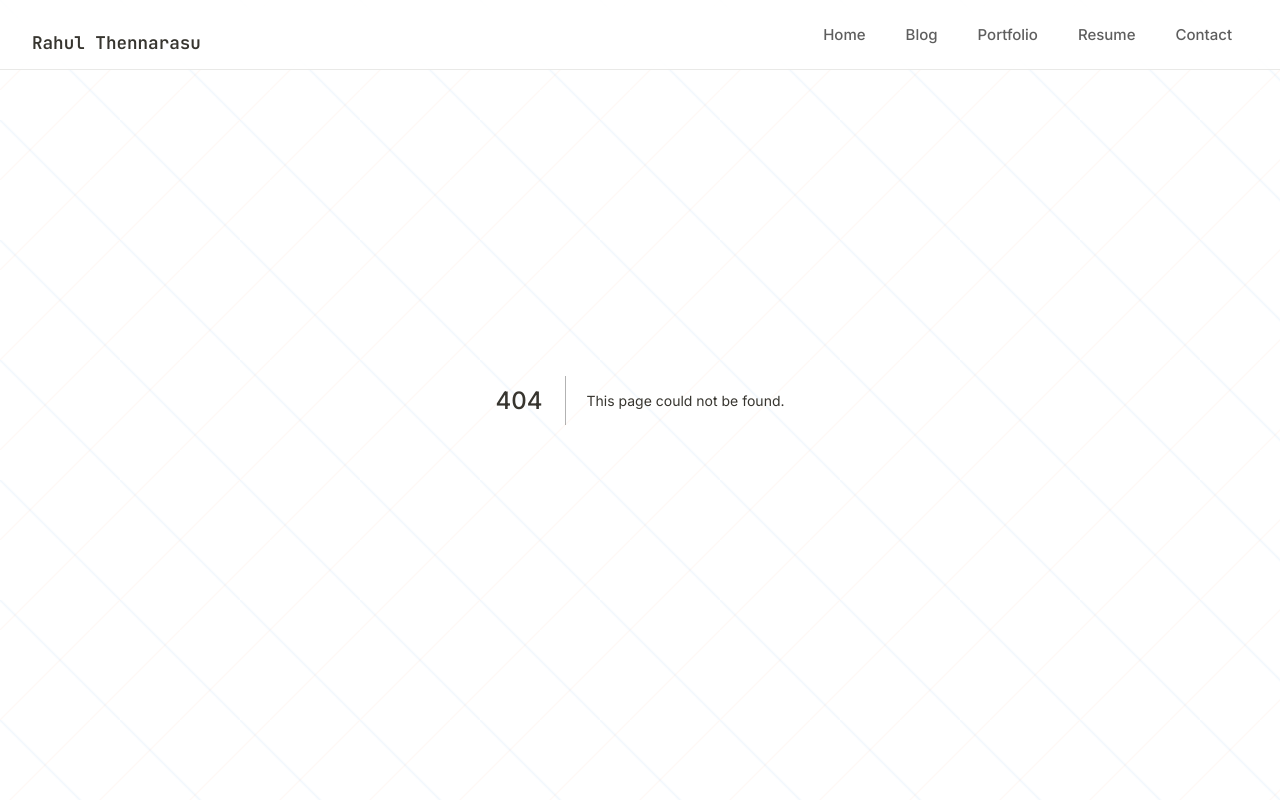
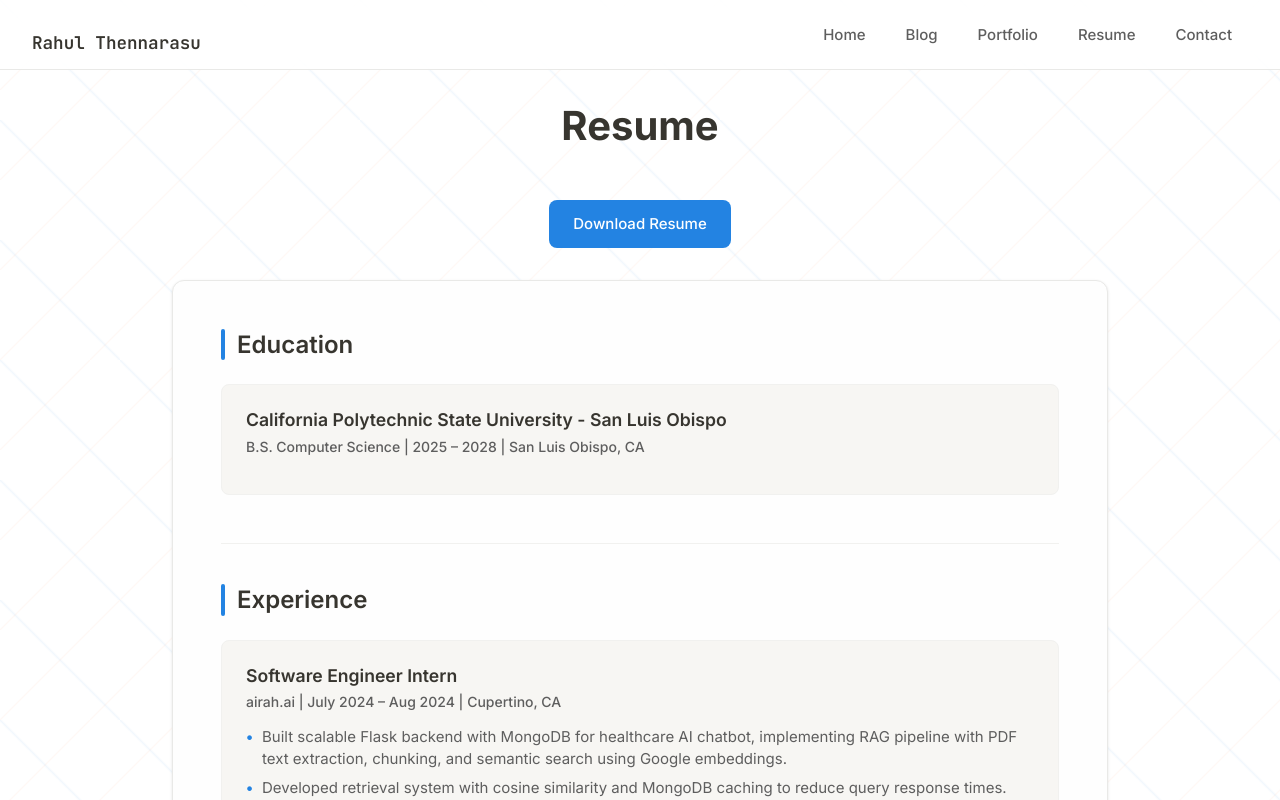
Before and after one commit to RahulThennarasu/bootcamp-project-2025, a Next.js app in the folder bootcamp-milestone-2/: page /resume in a window 1280 px wide. Before the commit this address had no page. Shown: the top 800 px of the page. Built offline with nearby package versions, Linux system fonts and the light colour scheme.

Commit message:
feat: create resume page with experience and skills sections

```diff
--- a/bootcamp-milestone-2/src/app/globals.css
+++ b/bootcamp-milestone-2/src/app/globals.css
@@ -265,3 +265,148 @@
   transform: translateY(-1px);
   box-shadow: 0 4px 12px rgba(35, 131, 226, 0.3);
 }
+
+/* Resume Styles */
+.resume {
+  background: var(--bg-card);
+  border: 1px solid var(--border);
+  border-radius: 12px;
+  padding: 3rem;
+  margin: 2rem 0;
+  box-shadow: var(--shadow);
+}
+
+.section {
+  margin-bottom: 2.5rem;
+  padding-bottom: 2rem;
+  border-bottom: 1px solid var(--border-light);
+}
+
+.section:last-child {
+  border-bottom: none;
+  margin-bottom: 0;
+}
+
+.section-title {
+  font-size: 1.5rem;
+  font-weight: 600;
+  color: var(--text-primary);
+  margin-bottom: 1.5rem;
+  position: relative;
+  padding-left: 1rem;
+}
+
+.section-title::before {
+  content: '';
+  position: absolute;
+  left: 0;
+  top: 0;
+  bottom: 0;
+  width: 4px;
+  background: var(--accent-blue);
+  border-radius: 2px;
+}
+
+.entry {
+  background: var(--bg-secondary);
+  border: 1px solid var(--border-light);
+  border-radius: 8px;
+  padding: 1.5rem;
+  margin-bottom: 1rem;
+  transition: all 0.2s ease;
+}
+
+.entry:hover {
+  background: var(--bg-hover);
+  border-color: var(--border);
+}
+
+.entry-title {
+  font-size: 1.1rem;
+  font-weight: 600;
+  color: var(--text-primary);
+  margin-bottom: 0.25rem;
+}
+
+.entry-info {
+  color: var(--accent-green);
+  font-weight: 500;
+  font-size: 14px;
+  margin-bottom: 0.75rem;
+}
+
+.entry-description {
+  list-style: none;
+  margin: 0;
+}
+
+.entry-description li {
+  color: var(--text-secondary);
+  margin-bottom: 0.4rem;
+  padding-left: 1rem;
+  position: relative;
+  font-size: 15px;
+  line-height: 1.5;
+}
+
+.entry-description li::before {
+  content: '•';
+  position: absolute;
+  left: 0;
+  color: var(--accent-blue);
+  font-weight: bold;
+}
+
+.download-resume-container {
+  text-align: center;
+  margin-bottom: 2rem;
+}
+
+.download-resume-container a {
+  display: inline-flex;
+  align-items: center;
+  background: var(--accent-blue);
+  color: white;
+  padding: 0.75rem 1.5rem;
+  border-radius: 8px;
+  text-decoration: none;
+  font-weight: 500;
+  transition: all 0.2s ease;
+  font-size: 15px;
+}
+
+.download-resume-container a:hover {
+  background: #1a6ec7;
+  transform: translateY(-1px);
+  box-shadow: 0 4px 12px rgba(35, 131, 226, 0.3);
+}
+
+.skill-list {
+  list-style: none;
+  display: flex;
+  flex-direction: column;
+  gap: 0.75rem;
+  padding: 0;
+}
+
+.skill-list li {
+  background: var(--bg-secondary);
+  border: 1px solid var(--border-light);
+  border-radius: 8px;
+  padding: 0.75rem 1rem;
+  font-size: 15px;
+  color: var(--text-secondary);
+  font-weight: 500;
+  transition: all 0.2s ease;
+}
+
+.skill-list li:hover {
+  background: var(--bg-hover);
+  color: var(--text-primary);
+  transform: translateY(-1px);
+}
+
+.skill-list strong {
+  color: var(--accent-blue);
+  font-weight: 600;
+}
--- /dev/null
+++ b/bootcamp-milestone-2/src/app/resume/page.tsx
@@ -0,0 +1,97 @@
+export default function Resume() {
+  return (
+    <div>
+      <main>
+        <h1 className="page-title">Resume</h1>
+        <div className="download-resume-container">
+          <a href="/resume-PDF/rahulthennarasu_resume.pdf" download>Download Resume</a>
+        </div>
+        <div className="resume">
+          {/* Education */}
+          <section className="section">
+            <h2 className="section-title">Education</h2>
+            <div className="entry">
+              <h3 className="entry-title">California Polytechnic State University - San Luis Obispo</h3>
+              <p className="entry-info">B.S. Computer Science | 2025 – 2028 | San Luis Obispo, CA</p>
+            </div>
+          </section>
+
+          {/* Experience */}
+          <section className="section">
+            <h2 className="section-title">Experience</h2>
+            <div className="entry">
+              <h3 className="entry-title">Software Engineer Intern</h3>
+              <p className="entry-info">airah.ai | July 2024 – Aug 2024 | Cupertino, CA</p>
+              <ul className="entry-description">
+                <li>Built scalable Flask backend with MongoDB for healthcare AI chatbot, implementing RAG pipeline with PDF text extraction, chunking, and semantic search using Google embeddings.</li>
+                <li>Developed retrieval system with cosine similarity and MongoDB caching to reduce query response times.</li>
+                <li>Implemented JWT authentication and K-means clustering on question embeddings; collaborated with Stanford oncologists on patient interaction optimization.</li>
+              </ul>
+            </div>
+          </section>
+
+          {/* Projects */}
+          <section className="section">
+            <h2 className="section-title">Projects</h2>
+            <div className="entry">
+              <h3 className="entry-title">Cinder ML Platform</h3>
+              <p className="entry-info">Founder | Jun 2025 – Present</p>
+              <ul className="entry-description">
+                <li>Open-source ML model analysis platform published on PyPI (pip install cinder-ml) and deployed at cinder.digital.</li>
+                <li>Supports PyTorch, TensorFlow, and scikit-learn with React/Node.js architecture.</li>
+                <li>Includes SHAP feature importance, cross-validation, and hyperparameter tuning.</li>
+              </ul>
+            </div>
+
+            <div className="entry">
+              <h3 className="entry-title">Wildfire Rescue Rover</h3>
+              <p className="entry-info">MakerHacks – Best Use of AI | Feb 2025 | San Francisco, CA</p>
+              <ul className="entry-description">
+                <li>Engineered autonomous rover with ESP32, thermal sensors, and radar for real-time obstacle detection in hazardous environments.</li>
+                <li>Achieved 92% navigation accuracy using Python control algorithms and C++ firmware.</li>
+              </ul>
+            </div>
+
+            <div className="entry">
+              <h3 className="entry-title">Veritas Fact-Checking Platform</h3>
+              <p className="entry-info">Hackabyte – 2nd Overall | Feb 2025 | Sunnyvale, CA</p>
+              <ul className="entry-description">
+                <li>Built real-time fact-checking platform with Flask, MongoDB, Google Gemini AI, and deployed at veritas-sooty.vercel.app.</li>
+                <li>Integrated Google Search API for evidence sourcing and React frontend for user interaction.</li>
+              </ul>
+            </div>
+
+            <div className="entry">
+              <h3 className="entry-title">Object Recognition for Visually Impaired</h3>
+              <p className="entry-info">MateoHacks – Best Solo Hack | Mar 2024 | San Mateo, CA</p>
+              <ul className="entry-description">
+                <li>Achieved 95% real-time object recognition accuracy using ResNet-50 and KNN.</li>
+                <li>Integrated OpenCV, OCR, and Google Cloud Speech API for visual-to-audio conversion.</li>
+              </ul>
+            </div>
+
+            <div className="entry">
+              <h3 className="entry-title">ASL Translation System</h3>
+              <p className="entry-info">PioneerHacks – 1st Overall | Feb 2024 | Sunnyvale, CA</p>
+              <ul className="entry-description">
+                <li>Developed real-time ASL-to-text translation with 96% accuracy across 200+ signs.</li>
+                <li>Implemented with MediaPipe hand tracking and custom neural networks.</li>
+              </ul>
+            </div>
+          </section>
+
+          {/* Skills */}
+          <section className="section">
+            <h2 className="section-title">Skills</h2>
+            <ul className="skill-list">
+              <li><strong>Languages:</strong> Python, Java, C++, JavaScript, HTML, CSS, TypeScript, SQL, PostgreSQL, MongoDB</li>
+              <li><strong>Tools:</strong> Git, Linux, Docker</li>
+              <li><strong>Technologies:</strong> LLMs, ML, RAG, AWS, Azure, Django, Flask, FastAPI, React, Next.js</li>
+            </ul>
+          </section>
+        </div>
+      </main>
+      <footer className="footer">© 2025 Rahul Thennarasu's Personal Website | All Rights Reserved | Made with love ♥</footer>
+    </div>
+  );
+}
```
